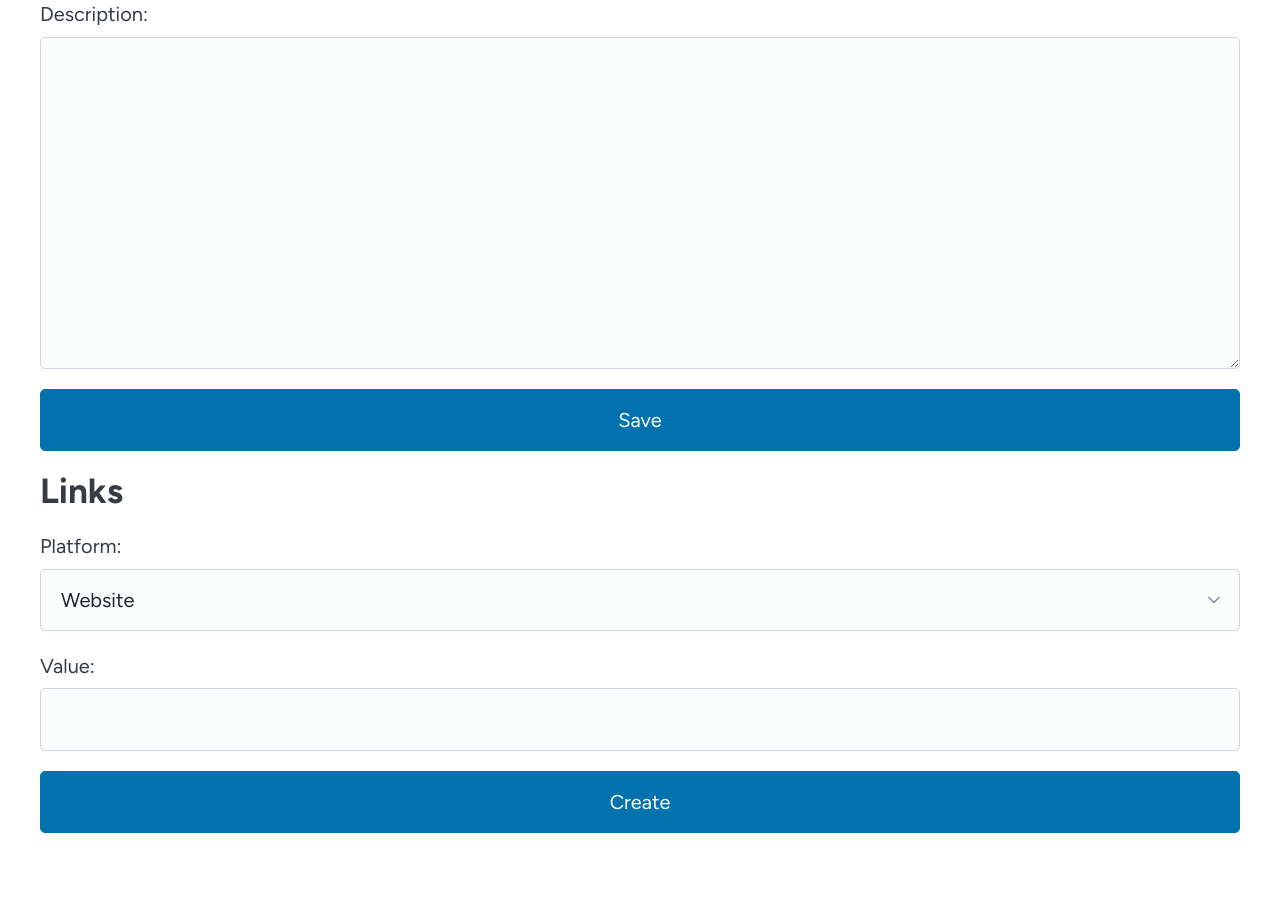
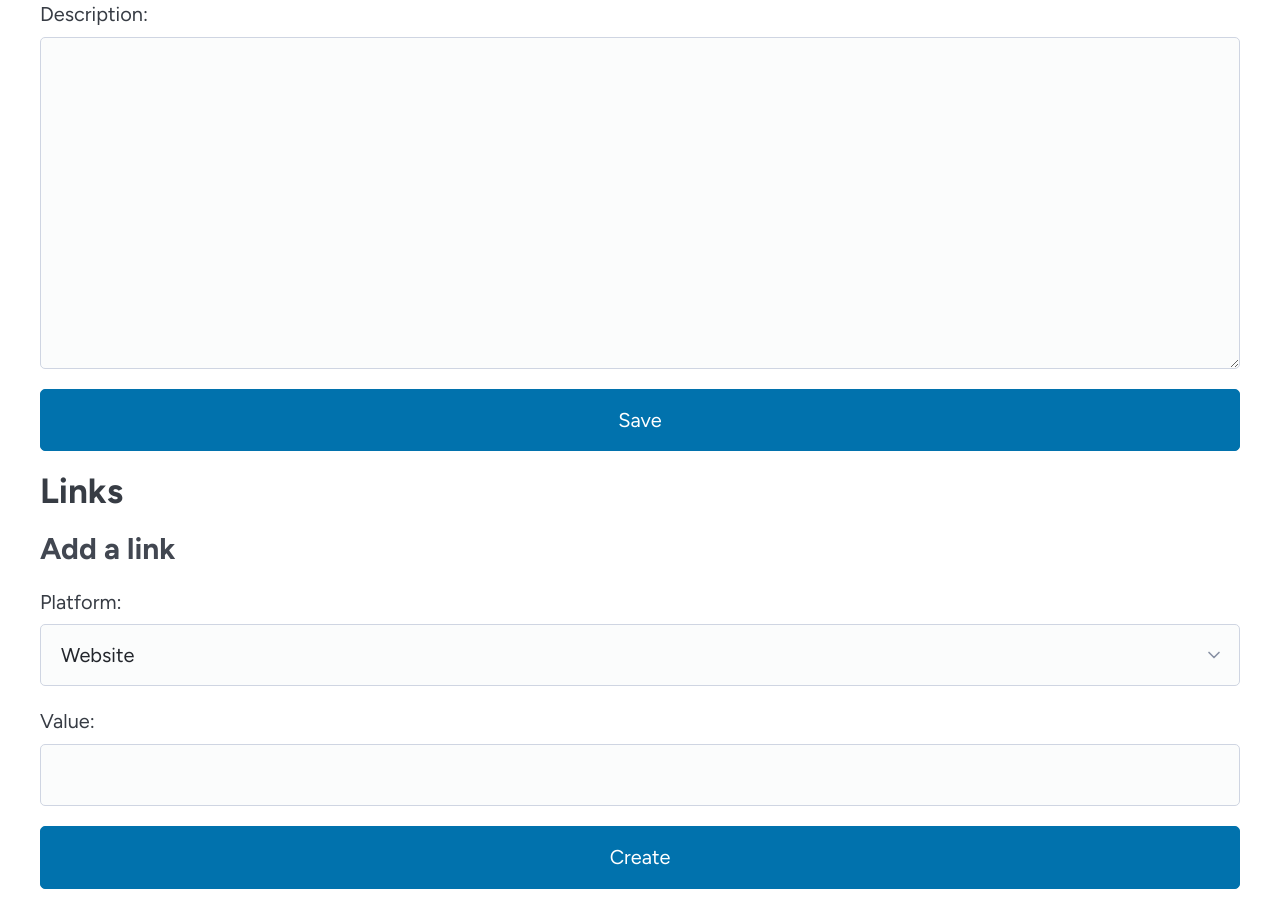
Before and after one commit to xtt28/onepage, a Django app: page /edit in a window 1280 px wide. Shown: the part 173-1081 px from the top of the page. Before the commit the page ends 1006 px from the top, so only its background shows below. Run offline with Django 5.2, Linux system fonts and the light colour scheme; the visitor is signed in with stand-in values (Sample User, id 1); data comes from the database, SQL or seed files in the repository; data that the repository does not hold is empty; some libraries are stand-ins or nearby versions.

Commit message:
Add header to link adding form

```diff
--- a/onepage/pages/templates/pages/edit_page.html
+++ b/onepage/pages/templates/pages/edit_page.html
@@ -23,6 +23,7 @@
         </footer>
     </article>
     {% endfor %}
+    <h3>Add a link</h3>
     <form action="{% url "create_link" %}" method="post">
         {% csrf_token %}
         {{ link_form }}
```
